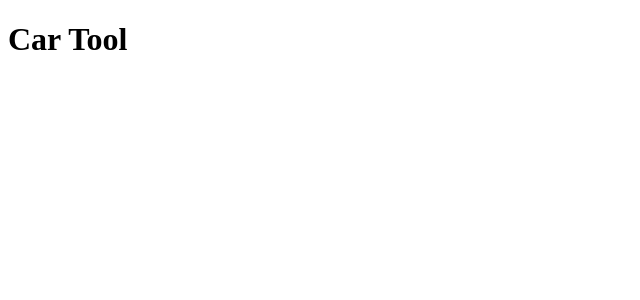
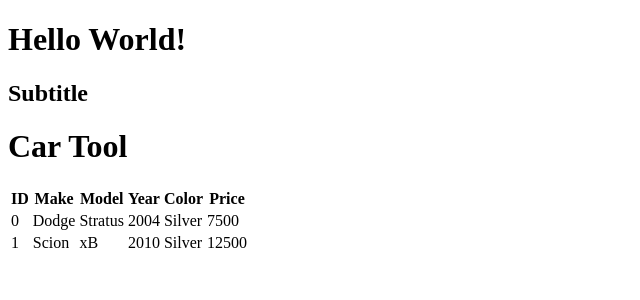
Before and after one commit to dougposture/ReactTraining, a React (Create React App) app in the folder demo-app/: page / in a window 1280 px wide. Shown: the top 300 px of the page, without its empty margins (0-640 px from the left). Built offline with nearby package versions, Linux system fonts and the light colour scheme.

Commit message:
cartool exercise 2

```diff
--- a/demo-app/src/components/CarTool.tsx
+++ b/demo-app/src/components/CarTool.tsx
@@ -1,7 +1,54 @@
 import React from 'react';
 
+const cars = [
+    {
+        id: 0,
+        make: 'Dodge',
+        model: 'Stratus',
+        year: 2004,
+        color: 'Silver',
+        price: 7500
+    },
+    {
+        id: 1,
+        make: 'Scion',
+        model: 'xB',
+        year: 2010,
+        color: 'Silver',
+        price: 12500
+    }
+    ];
+
 export const CarTool = () => {
-    return <header>
-        <h1>Car Tool</h1>
-    </header>
+    return <>
+        <header>
+            <h1>Car Tool</h1>
+        </header>
+
+        <table>
+            <thead>
+                <tr>
+                    <th>ID</th>
+                    <th>Make</th>
+                    <th>Model</th>
+                    <th>Year</th>
+                    <th>Color</th>
+                    <th>Price</th>
+                </tr>
+            </thead>
+            <tbody>
+                {cars.map(car => (
+                <tr key={car.id}>
+                    <td>{car.id}</td>
+                    <td> {car.make}</td>
+                    <td> {car.model}</td>
+                    <td> {car.year}</td>
+                    <td> {car.color}</td>
+                    <td> {car.price}</td>
+                </tr>
+            ))}
+            </tbody>
+        </table>
+        </>
+
 };
--- a/demo-app/src/index.tsx
+++ b/demo-app/src/index.tsx
@@ -2,8 +2,14 @@
 import ReactDOM from 'react-dom';
 
 import { CarTool } from './components/CarTool';
+import { HelloWorld } from './components/HelloWorld';
 
 ReactDOM.render(
-    <CarTool />,
+    <>
+
+    <HelloWorld />
+    <CarTool />
+
+    </>,
     document.querySelector('#root'),
 );
```
Also changed, not shown: demo-app/src/components/ColorTool.tsx (added, +14 -0 lines), demo-app/exercises/exercise-2.txt (added).
